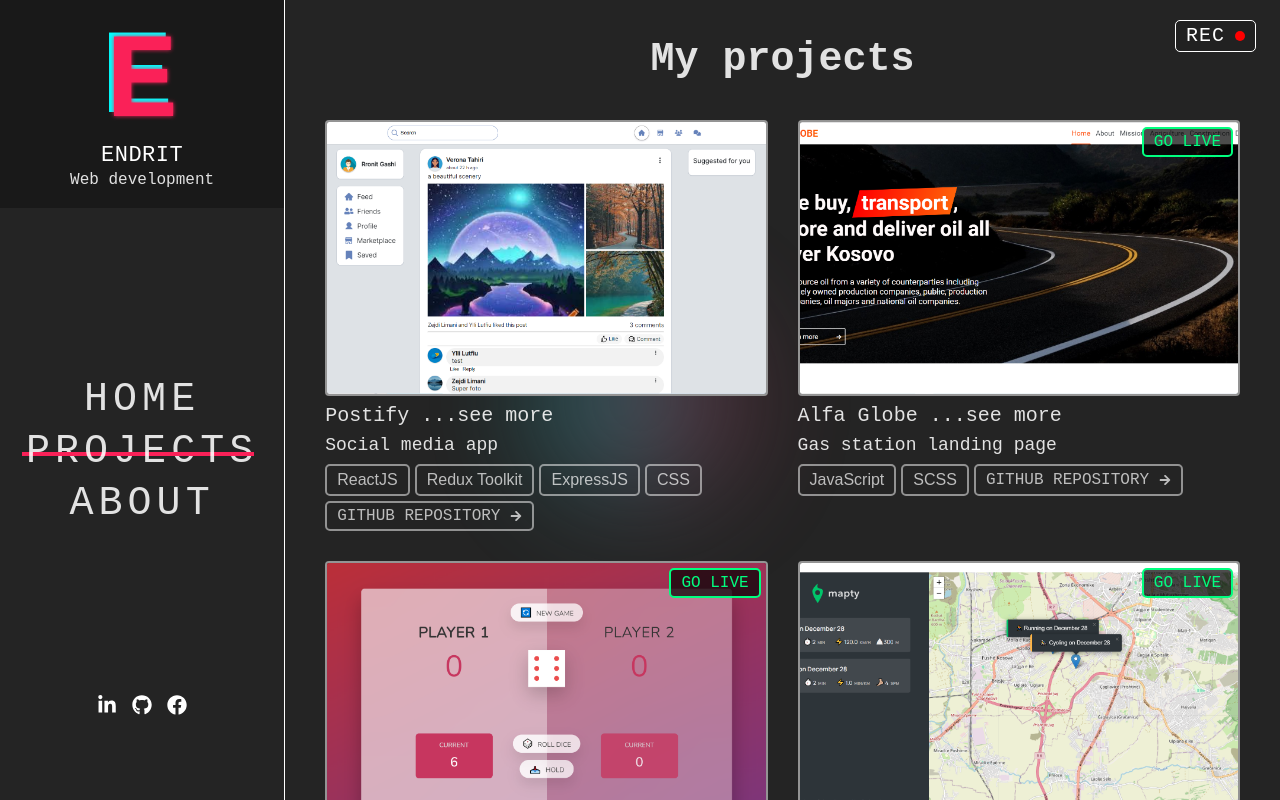
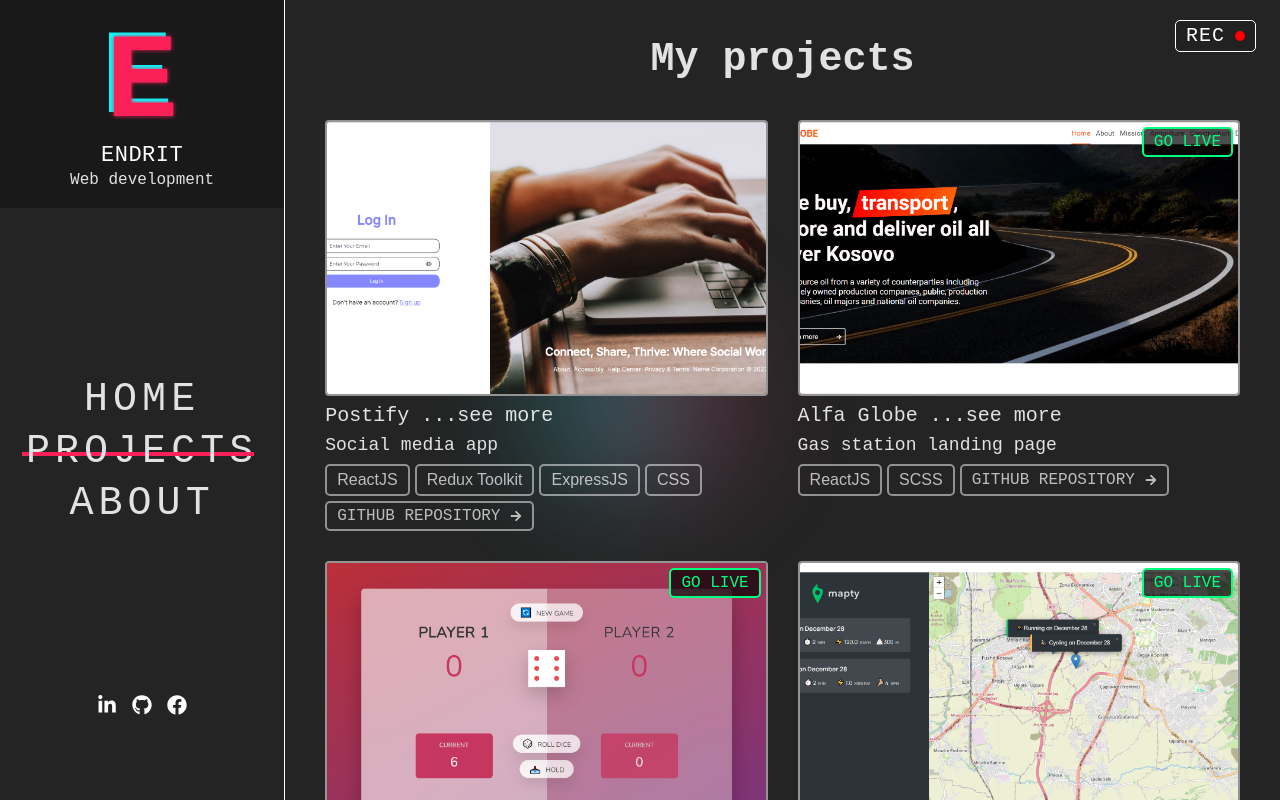
Before and after one commit to endritbejta/my-portfolio, a React (Vite) app: page /projects in a window 1280 px wide. Built offline with nearby package versions, Linux system fonts and the light colour scheme.

Commit message:
added more photos and data

```diff
--- a/src/assets/data.js
+++ b/src/assets/data.js
@@ -1,11 +1,12 @@
 export const letters = "ABCDEFGHIJKLMNOPQRSTUVWXYZ";
 export const lowercaseAlphabet = "abcdefghijklmnopqrstuvwxyz";
-import postify1 from "./images/postify/postify_screenshot1.png";
 import postify2 from "./images/postify/postify2.png";
 import postify3 from "./images/postify/postify3.png";
 import postify4 from "./images/postify/postify4.png";
 import postify5 from "./images/postify/postify5.png";
 import postify6 from "./images/postify/postify6.png";
+import postify8 from "./images/postify/postify8.png";
+import postify9 from "./images/postify/postify9.png";
 import alfaglobe from "./images/alfaglobe/alfaglobe.png";
 import alfaglobe2 from "./images/alfaglobe/alfaglobe2.png";
 import alfaglobe3 from "./images/alfaglobe/alfaglobe3.png";
@@ -44,7 +45,15 @@ export const gitHubProjects = [
     live: false,
     languagesUsed: ["ReactJS", "Redux Toolkit", "ExpressJS", "CSS"],
     finished: true,
-    images: [postify2, postify3, postify4, postify5, postify6],
+    images: [
+      postify9,
+      postify2,
+      postify3,
+      postify4,
+      postify8,
+      postify5,
+      postify6,
+    ],
     liveURL: null,
     githubURL: "https://github.com/endritbejta/postify-frontend",
   },
@@ -56,7 +65,7 @@ export const gitHubProjects = [
     largerDescription:
       "An ongoing project of mine in which I try to present a gas company and its product. It is created using ReactJs. It a beautiful and user-friendly site in which you can see products, location and all of the extra info about the company",
     live: true,
-    languagesUsed: ["JavaScript", "SCSS"],
+    languagesUsed: ["ReactJS", "SCSS"],
     finished: false,
     images: [alfaglobe, alfaglobe2, alfaglobe3, alfaglobe4],
     githubURL: "https://github.com/endritbejta/alfa_globe.git",
```
Also changed, not shown: src/assets/images/postify/postify8.png (added), src/assets/images/postify/postify9.png (added).
